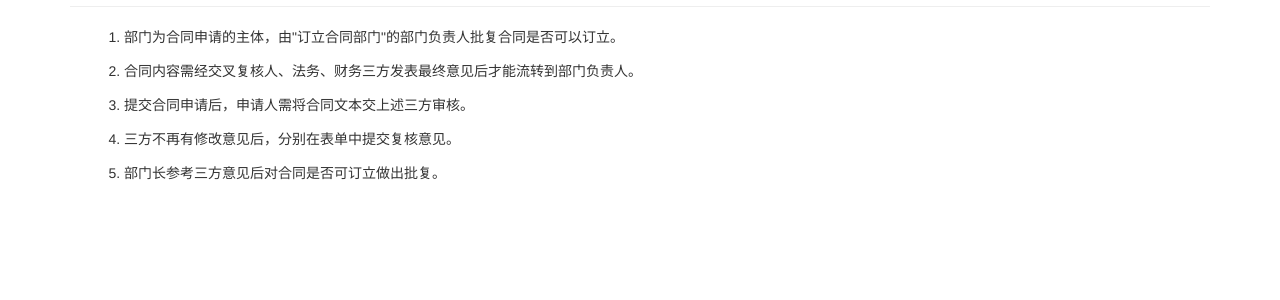
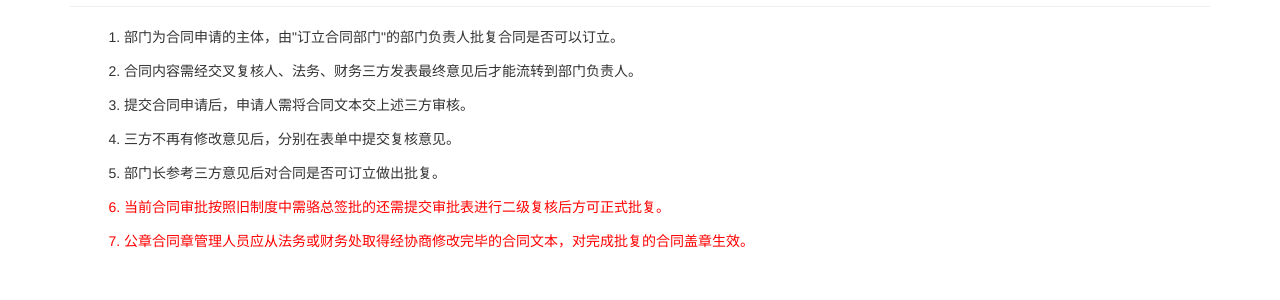
Before and after one commit to DT-ZhangJia/hwoa, a Flask app: page /work/contractrules in a window 1280 px wide. Shown: the part 165-465 px from the top of the page. Run offline with Flask 2, Linux system fonts and the light colour scheme; the visitor is signed in with stand-in values (Sample User, id 1); data comes from the database, SQL or seed files in the repository; some libraries are stand-ins or nearby versions.

Commit message:
补充流程制度说明

```diff
--- a/app/templates/work/contractrules.html
+++ b/app/templates/work/contractrules.html
@@ -16,6 +16,8 @@
         <li style="margin:1em">提交合同申请后，申请人需将合同文本交上述三方审核。</li>
         <li style="margin:1em">三方不再有修改意见后，分别在表单中提交复核意见。</li>
         <li style="margin:1em">部门长参考三方意见后对合同是否可订立做出批复。</li>
+        <li style="margin:1em;color:red">当前合同审批按照旧制度中需骆总签批的还需提交审批表进行二级复核后方可正式批复。</li>
+        <li style="margin:1em;color:red">公章合同章管理人员应从法务或财务处取得经协商修改完毕的合同文本，对完成批复的合同盖章生效。</li>
     </ol>
 </div>
 
```
